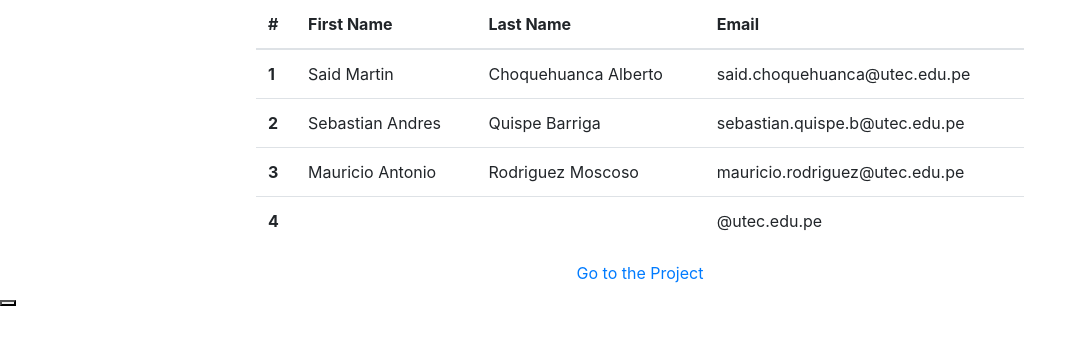
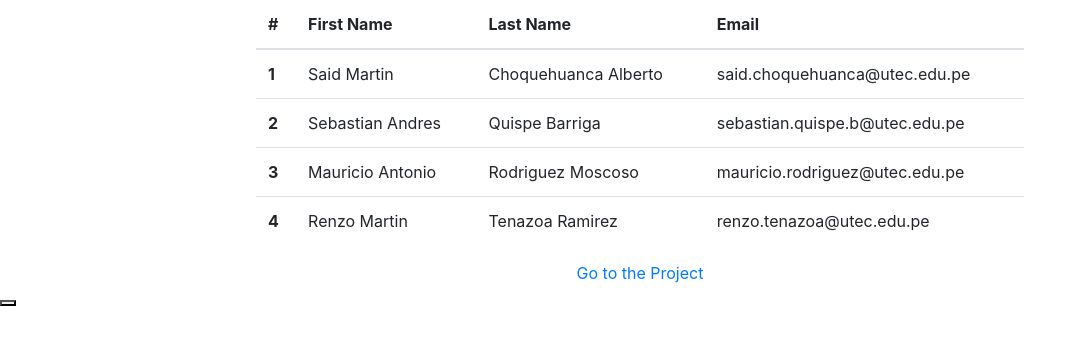
Before and after one commit to cs2b01/web-project-grupo-5, a Flask app: page / in a window 1280 px wide. Shown: the part 290-635 px from the top of the page, without its empty margins (0-1087 px from the left). Run offline with Flask 2, Linux system fonts and the light colour scheme; some libraries are stand-ins or nearby versions.

Commit message:
Puse mi nombre gg

```diff
--- a/web/templates/index.html
+++ b/web/templates/index.html
@@ -48,9 +48,9 @@
                 </tr>
                 <tr>
                   <th scope="row">4</th>
-                  <td></td>
-                  <td></td>
-                  <td>@utec.edu.pe</td>
+                  <td>Renzo Martin</td>
+                  <td>Tenazoa Ramirez</td>
+                  <td>renzo.tenazoa@utec.edu.pe</td>
                 </tr>
               </tbody>
             </table>
```
